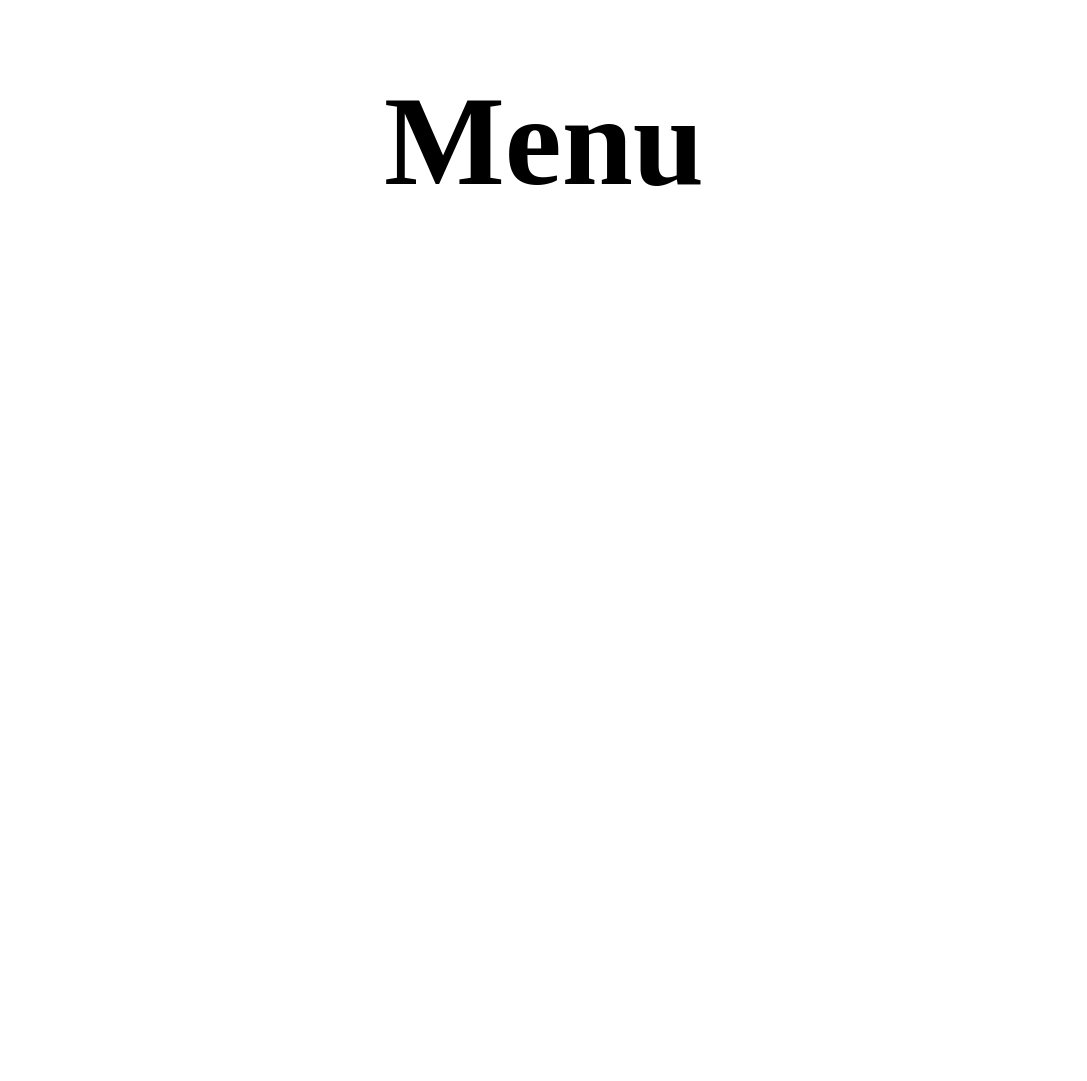
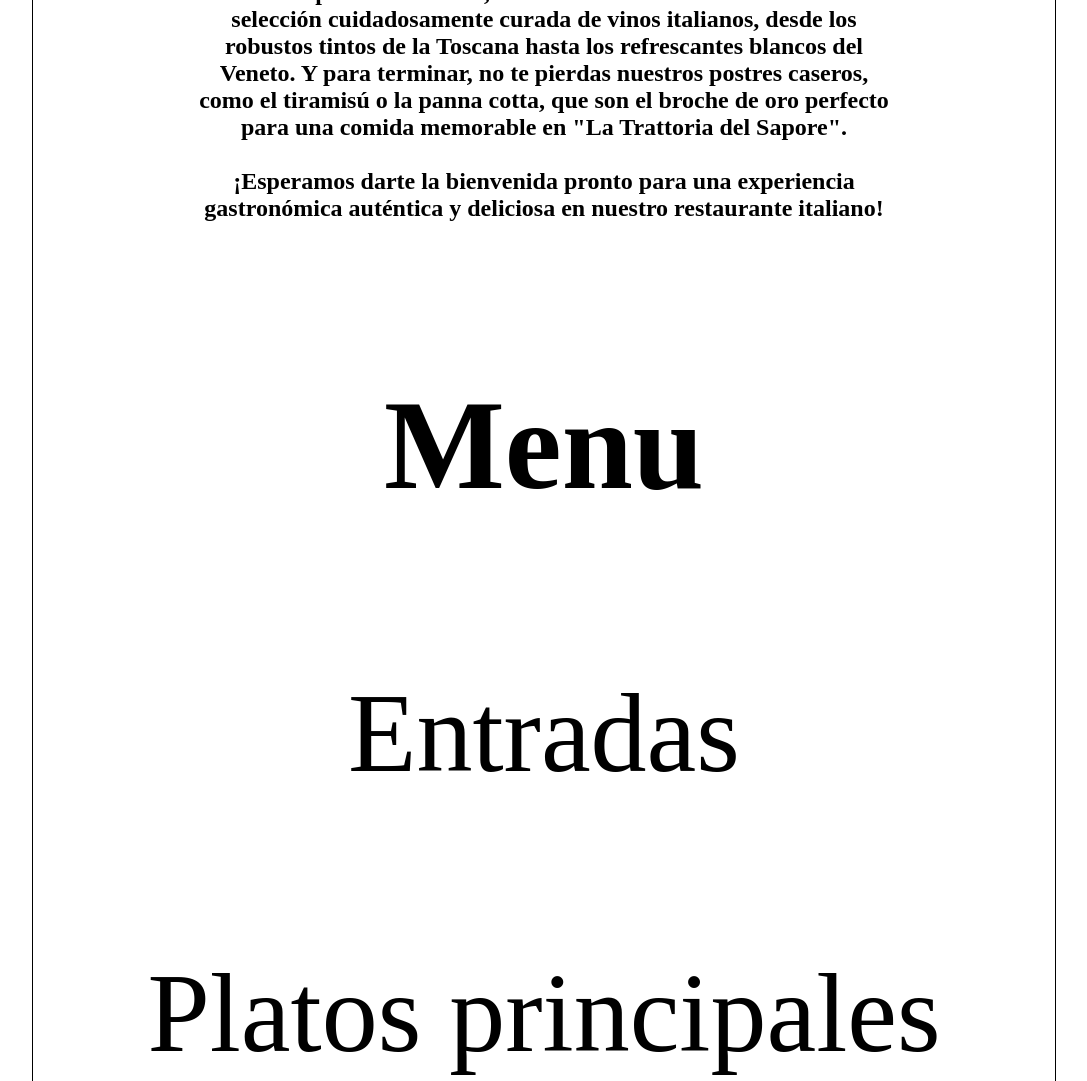
Before and after one commit to marianaorjuelaam/Pastallini, a plain HTML site: page index.html in a window 1280 px wide. Shown: the part 1240-2321 px from the top of the page, without its empty margins (96-1183 px from the left). Before the commit the page ends 1540 px from the top, so only its background shows below. Drawn offline with Linux system fonts and the light colour scheme.

Commit message:
Inicio segunda parte

```diff
--- a/index.html
+++ b/index.html
@@ -9,7 +9,9 @@
     <script src="restaurante.js"></script>
 
 </head>
-<body>
+<body class="box">
+
+
 
     <header>
 
@@ -53,20 +55,34 @@
 
     <main>
 
-        <h1 class ="titulo"> Menu </h1>
+        <h1 class ="titulo espacio2" > Menu </h1>
 
-        <div id="menu">
+        <ud id="menu">
+
+            <li><a href="entradas.html">Entradas</a></li>
+
+            <li><a href="platos.html">Platos principales</a></li>
+
+            <li><a href="postres.html">Postres</a></li>
+
+            <li><a href="bebidas.html">Bebidas</a></li>
+
+
+        </ud>
+
+    </main>
 
 
 
 
-        </div>
-
-    </main>
-
     <footer>
 
+        <h3> Creadores <br><br><br>
 
+            Mariana Orjuela Mora 0000245581 <br><br>
+            Ana Lucía Quintero Vargas 0000273604 <br><br>
+            Brainer Jiménez González 0000289842 <br><br>
+        </h3>
 
 
     </footer>
--- a/menu.css
+++ b/menu.css
@@ -1,3 +1,12 @@
+.box{
+    border-color: #000000;
+    border-style: solid;
+    border-width: 1px;
+    border-radius: 10px;
+    padding: 10px;
+    margin: 10%;
+}
+
 .titulo {
     text-align: center;
     font-size: 8rem;
@@ -13,7 +22,27 @@ body{
     margin-top: 8%;
     margin-bottom: 5%;
 }
+h1.espacio2{
+    margin-top: 15%;
+}
 header>*{
     margin-left: 15%;
     margin-right: 15%;
 }
+
+ul {
+    margin-left: 15%;
+    margin-right: 15%;
+    text-align: center;
+}
+
+li{
+    list-style: none;
+    margin-top: 15%;
+    margin-bottom: 15%;
+}
+a{
+    text-decoration: none;
+    color: black;
+    font-size: 7rem;
+}
```
